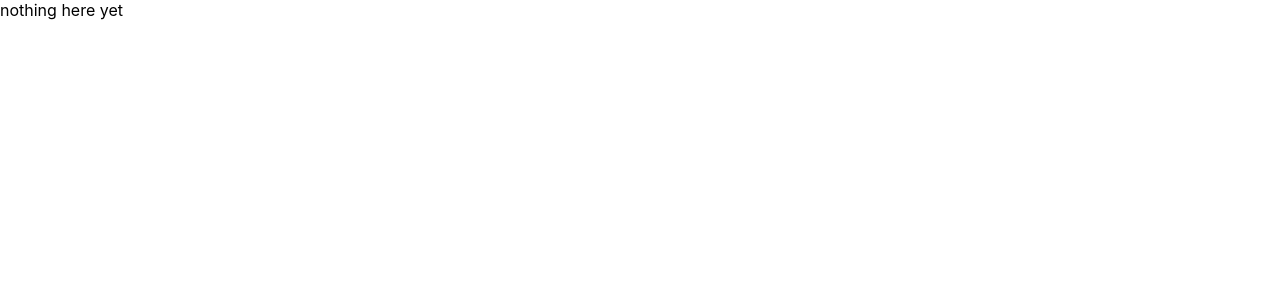
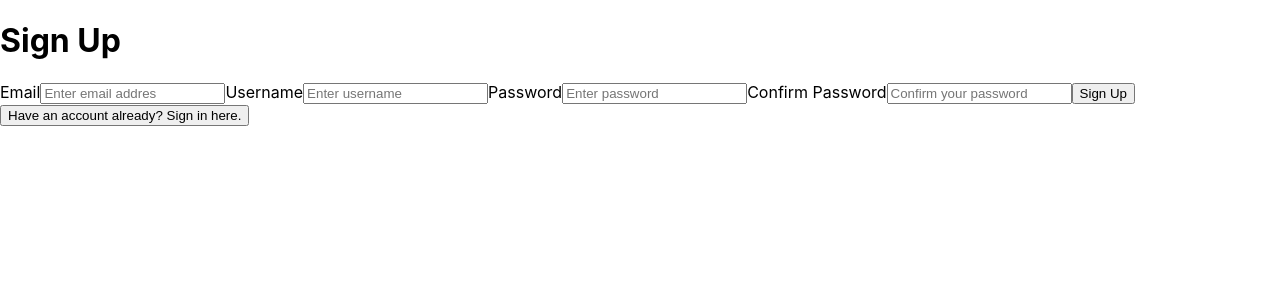
Before and after one commit to GTBitsOfGood/Medshare-archive, a React (Create React App) app in the folder client/: page / in a window 1280 px wide. Shown: the top 300 px of the page. Built offline with nearby package versions, Linux system fonts and the light colour scheme.

Commit message:
login and signup components without styling

```diff
--- a/client/package.json
+++ b/client/package.json
@@ -11,7 +11,8 @@
     "react-router-dom": "^5.0.1",
     "react-scripts": "3.1.1",
     "redux": "^4.0.4",
-    "redux-thunk": "^2.3.0"
+    "redux-thunk": "^2.3.0",
+    "styled-components": "^4.3.2"
   },
   "scripts": {
     "start": "react-scripts start",
--- a/client/src/components/Signup.js
+++ b/client/src/components/Signup.js
@@ -0,0 +1,32 @@
+
+import React from "react";
+
+
+class Signup extends React.Component{
+    constructor(props){
+        super(props);
+    }
+
+
+    render(){
+        return (
+            <div>
+                <h1>Sign Up</h1>
+                <form>
+                        <label>Email</label>
+                        <input type="text" placeholder="Enter email addres" name="email" onChange={null} />
+                        <label>Username</label>
+                        <input type="text" placeholder="Enter username" name="userName" onChange={null} />
+                        <label>Password</label>
+                        <input type="password" placeholder="Enter password" name="password" onChange={this.handleInputs}/>
+                        <label>Confirm Password</label>
+                        <input id="confirmPassword" type="password" placeholder="Confirm your password" name="confirmPassword" onChange={null}/>
+                    <button onClick={null}>Sign Up</button>
+                    <button onClick={null}>Have an account already? Sign in here.</button>
+                </form>
+            </div>
+        )
+    }
+}
+
+export default Signup;
--- a/client/src/pages/LoginContainer.js
+++ b/client/src/pages/LoginContainer.js
@@ -4,6 +4,7 @@ import axios from "axios";
 import { connect } from "react-redux";
 import { withRouter } from "react-router";
 
+import Signup from "../components/Signup"
 
 //actions here
 //import
@@ -26,9 +27,7 @@ class LoginContainer extends React.Component{
 
     render(){
         return (
-            <form>
-                <span>nothing here yet</span>
-            </form>
+            <Signup />
         )
     }
 }
```
Also changed, not shown: client/src/components/Login.js (+32 -0 lines), 1 other file (tests, documents, lock files or other folders).
